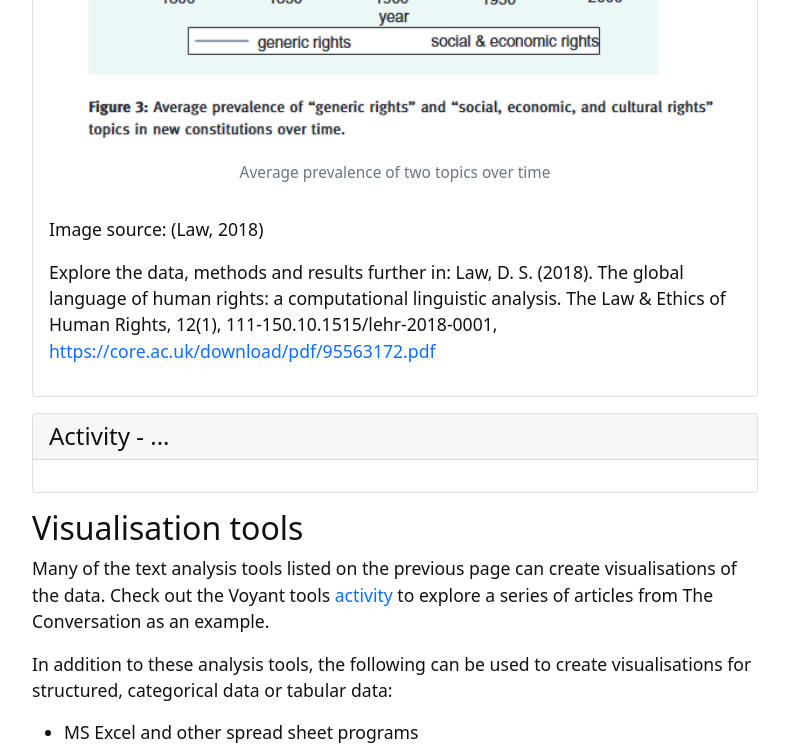
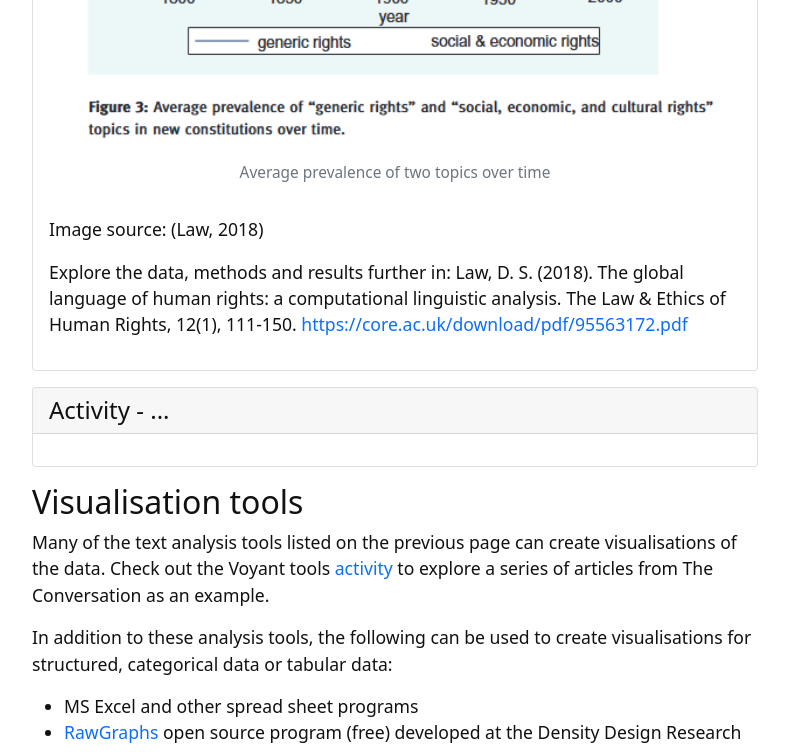
Before and after one commit to GULibrarySandbox/intro-text-mining-analysis-2022, a Jekyll site: the page built from content/8-visualising_data.md, in a window 1280 px wide and 900 px high, scrolled down 7574 px, cut to the strip 0-752 px from the top of the window. Shown: the whole strip, without its empty margins (245-1034 px from the left). Built offline with Jekyll 4.4.1, drawn with Linux system fonts in a browser that asks for light colours.

Commit message:
Update 8-visualising_data.md

```diff
--- a/content/8-visualising_data.md
+++ b/content/8-visualising_data.md
@@ -100,7 +100,7 @@ The line graph in the figure below illustrates the changes in frequency of two t
 Image source: (Law, 2018)
 
 Explore the data, methods and results further in:
-Law, D. S. (2018). The global language of human rights: a computational linguistic analysis. The Law & Ethics of Human Rights, 12(1), 111-150.10.1515/lehr-2018-0001, [https://core.ac.uk/download/pdf/95563172.pdf](https://core.ac.uk/download/pdf/95563172.pdf)
+Law, D. S. (2018). The global language of human rights: a computational linguistic analysis. The Law & Ethics of Human Rights, 12(1), 111-150. [https://core.ac.uk/download/pdf/95563172.pdf](https://core.ac.uk/download/pdf/95563172.pdf)
 {% endcapture %} {% include card.html header="Content analysis visualised by timeline graphs" text=text %}
 
 {% capture text %}
```
